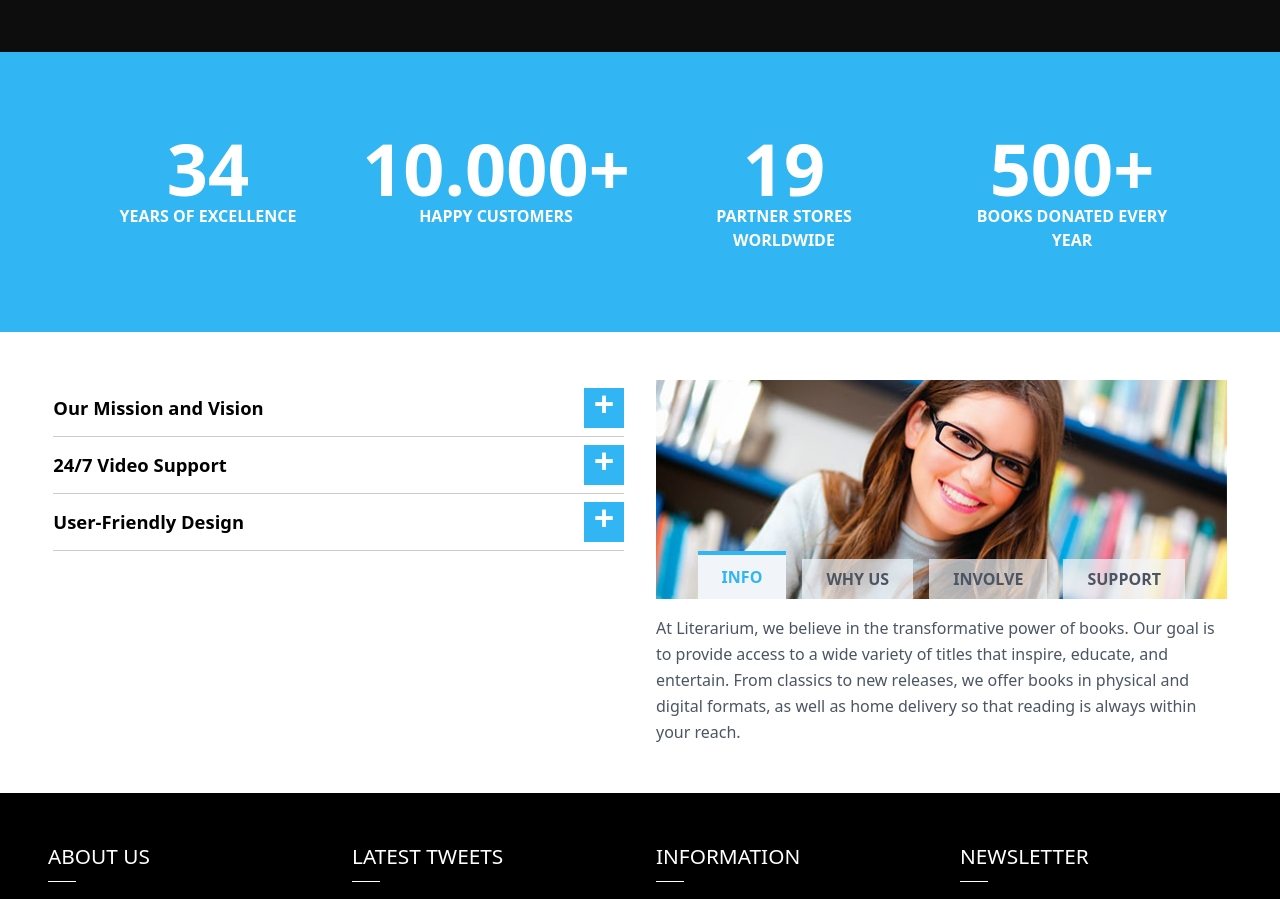
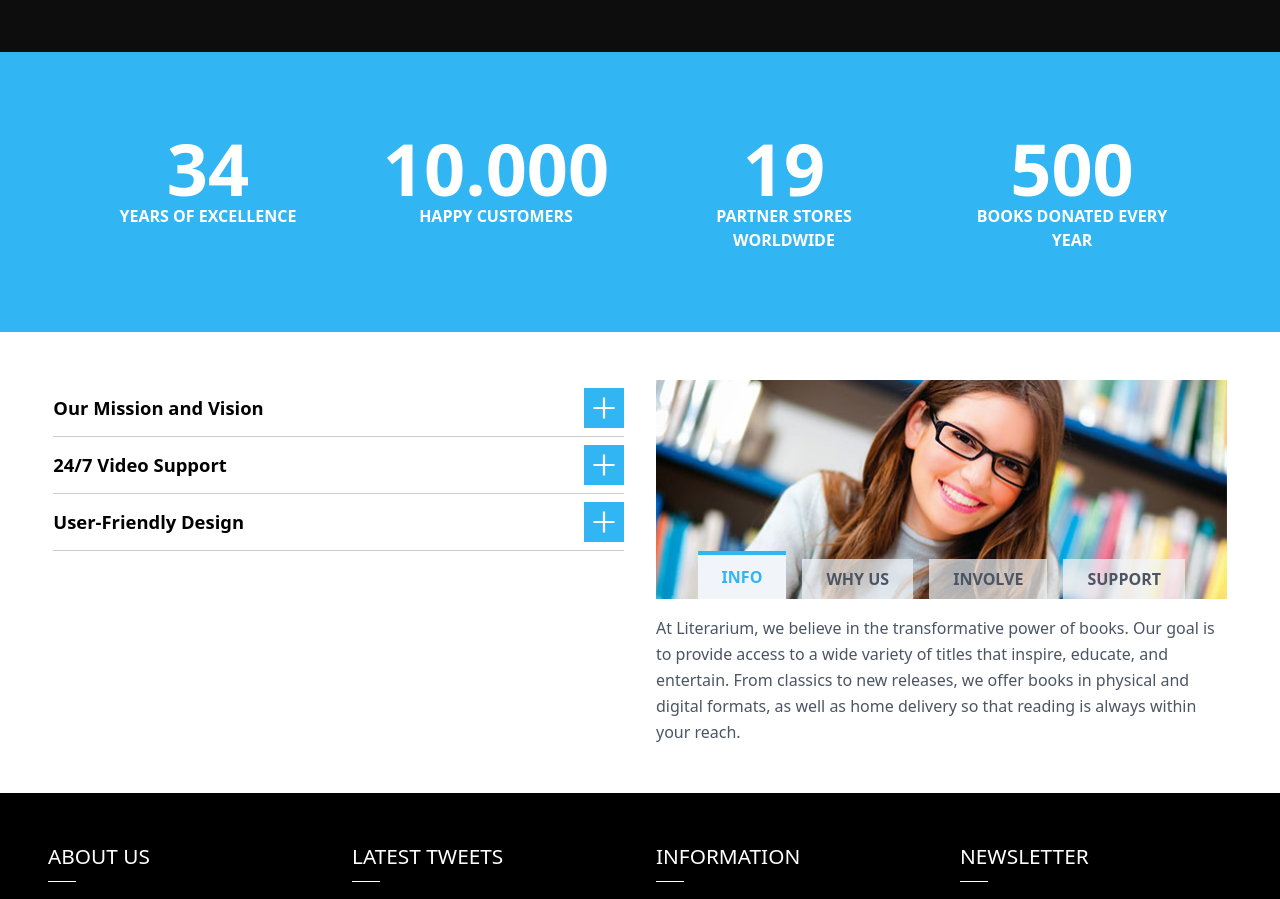
Before and after one commit to emmanuel-cruz-dev/literarium, a React (Vite) app: page /about in a window 1280 px wide. Shown: the part 2620-3519 px from the top of the page. Built offline with nearby package versions, Linux system fonts and the light colour scheme.

Commit message:
simbolos mas y menos cambiados AboutMission

```diff
--- a/src/components/BookGuide.tsx
+++ b/src/components/BookGuide.tsx
@@ -16,15 +16,15 @@ interface BookGuideProps {
 
 const items = [
   {
-    number: 3500,
+    number: 3578,
     title: "Books to Discover",
   },
   {
-    number: 500,
+    number: 589,
     title: "Active Readers",
   },
   {
-    number: 1200,
+    number: 1250,
     title: "Renowned Authors",
   },
   {
--- a/src/components/CounterBanner.tsx
+++ b/src/components/CounterBanner.tsx
@@ -33,9 +33,9 @@ const CounterItem: FC<CounterItemProps> = ({ number, title }) => {
   return (
     <div className="text-center">
       <p className="text-7xl">
-        {currentNumber > 400
-          ? currentNumber.toLocaleString("de-DE") + "+"
-          : currentNumber.toLocaleString("de-DE")}
+        {currentNumber > 1000
+          ? currentNumber.toLocaleString("de-DE")
+          : currentNumber}
       </p>
       <p className="w-2/3 mx-auto uppercase">{title}</p>
     </div>
--- a/src/components/Hero.tsx
+++ b/src/components/Hero.tsx
@@ -21,7 +21,7 @@ const Hero = () => {
         <div className="rounded-full overflow-hidden hidden lg:flex justify-between items-center w-[36rem] h-12">
           <input
             name="search"
-            className="bg-slate-900/70 w-[86%] h-full px-8"
+            className="bg-slate-900/70 w-[86%] h-full px-8 focus:outline-none"
             type="text"
             placeholder="Enter your book title here"
           />
--- a/src/components/routes/about/AboutMission.tsx
+++ b/src/components/routes/about/AboutMission.tsx
@@ -1,4 +1,6 @@
 import { FC, useState } from "react";
+import { AiOutlinePlus, AiOutlineMinus } from "react-icons/ai";
+
 import MissionImg1 from "../../../assets/images/mission-img1.jpg";
 import MissionImg2 from "../../../assets/images/mission-img2.jpg";
 import MissionImg3 from "../../../assets/images/mission-img3.jpg";
@@ -109,11 +111,9 @@ const DetailsItem: FC<DetailsItemProps> = ({ title, text, id }) => {
     <details key={id}>
       <summary className="flex justify-between items-center gap-4">
         {title}
-        <span className="decrement-symbol background-accent__item hidden items-center pb-[9px] justify-center text-white font-bold text-4xl w-10 h-10">
-          –
-        </span>
-        <span className="plus-symbol background-accent__item flex items-center pb-2 justify-center text-white font-bold text-4xl w-10 h-10">
-          +
+        <span className="background-accent__item flex items-center justify-center text-white text-3xl w-10 h-10">
+          <AiOutlineMinus className="decrement-symbol hidden" />
+          <AiOutlinePlus className="plus-symbol" />
         </span>
       </summary>
 
```
